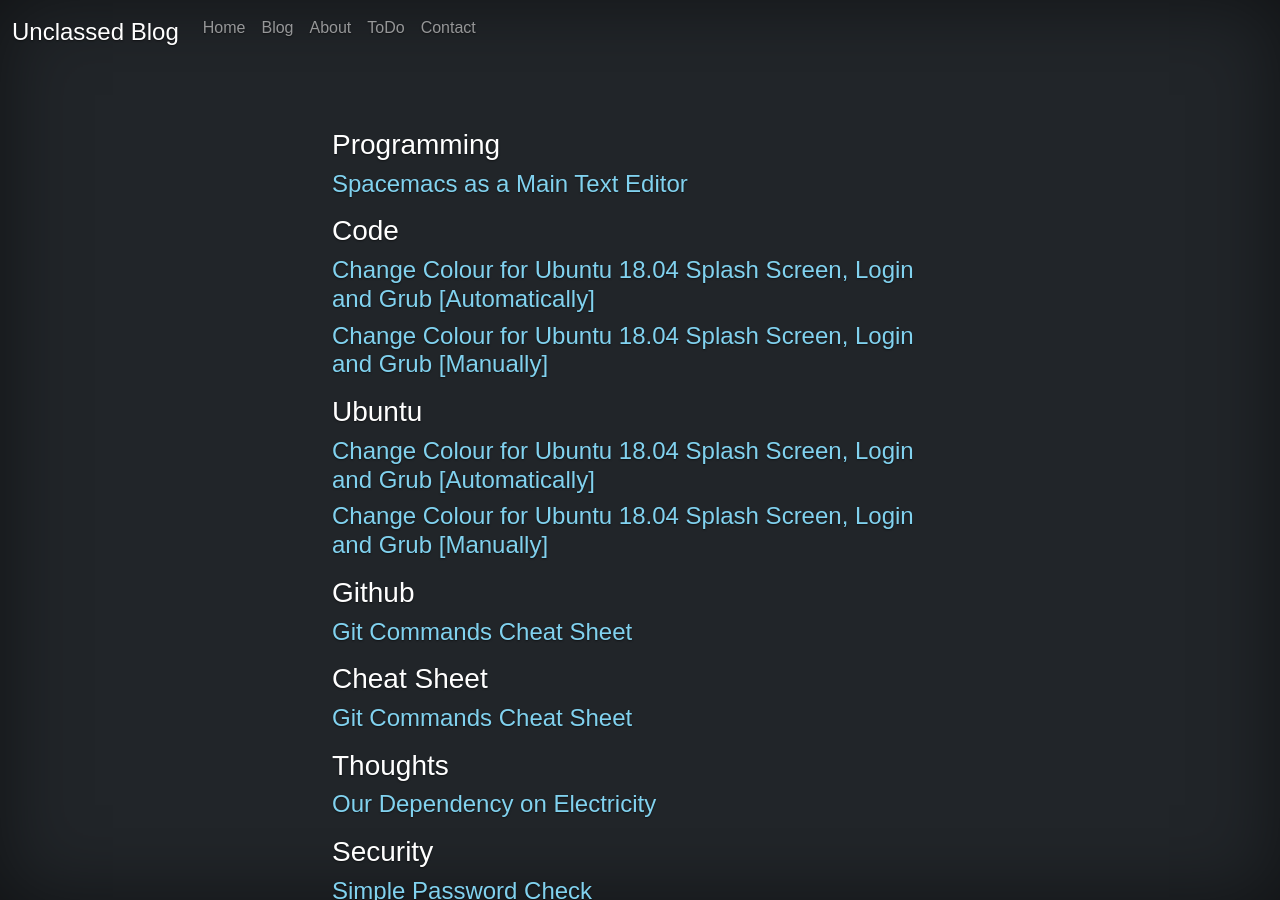
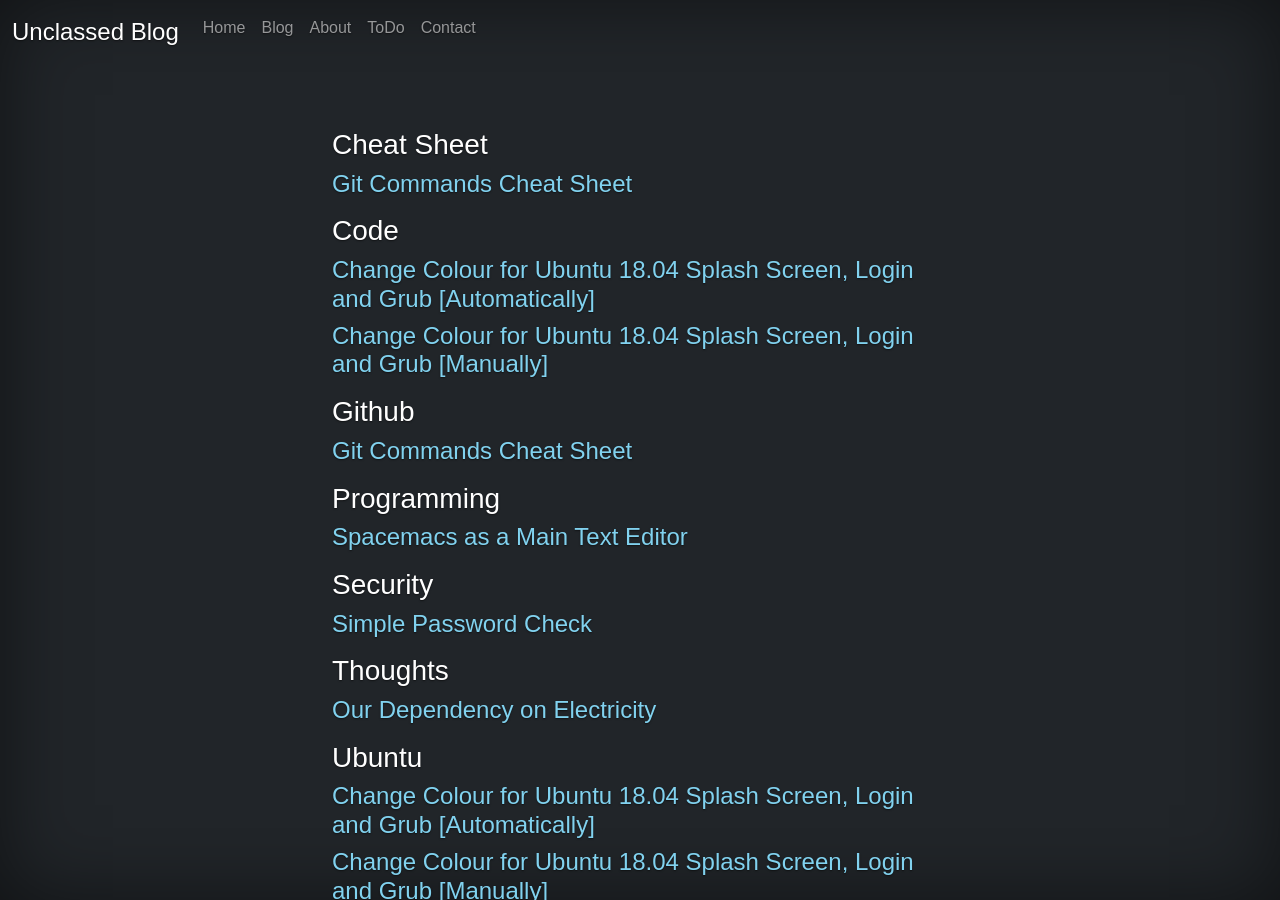
Before and after one commit to UnclassedPenguin/unclassedpenguin.github.io, a Jekyll site: the page built from categories.html, in a window 1280 px wide. Built offline with Jekyll 4.4.1, drawn with Linux system fonts in a browser that asks for light colours.

Commit message:
sorted categories alphabetically

```diff
--- a/categories.html
+++ b/categories.html
@@ -6,7 +6,8 @@ title: Categories
 
 
 <div id="archives">
-{% for category in site.categories %}
+{% assign sorted_cat = site.categories | sort %}
+{% for category in sorted_cat %}
   <div class="archive-group">
     {% capture category_name %}{{ category | first }}{% endcapture %}
     <div id="#{{ category_name | slugize }}"></div>
```
